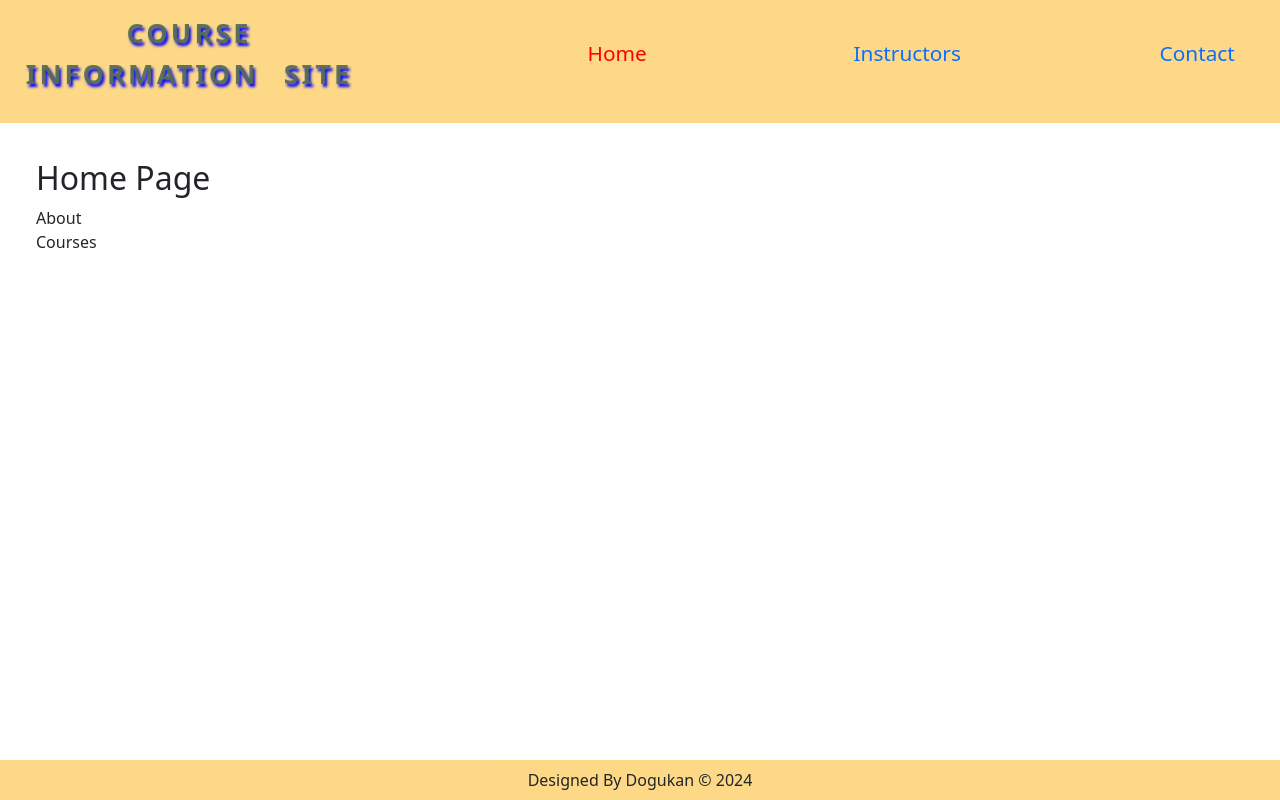
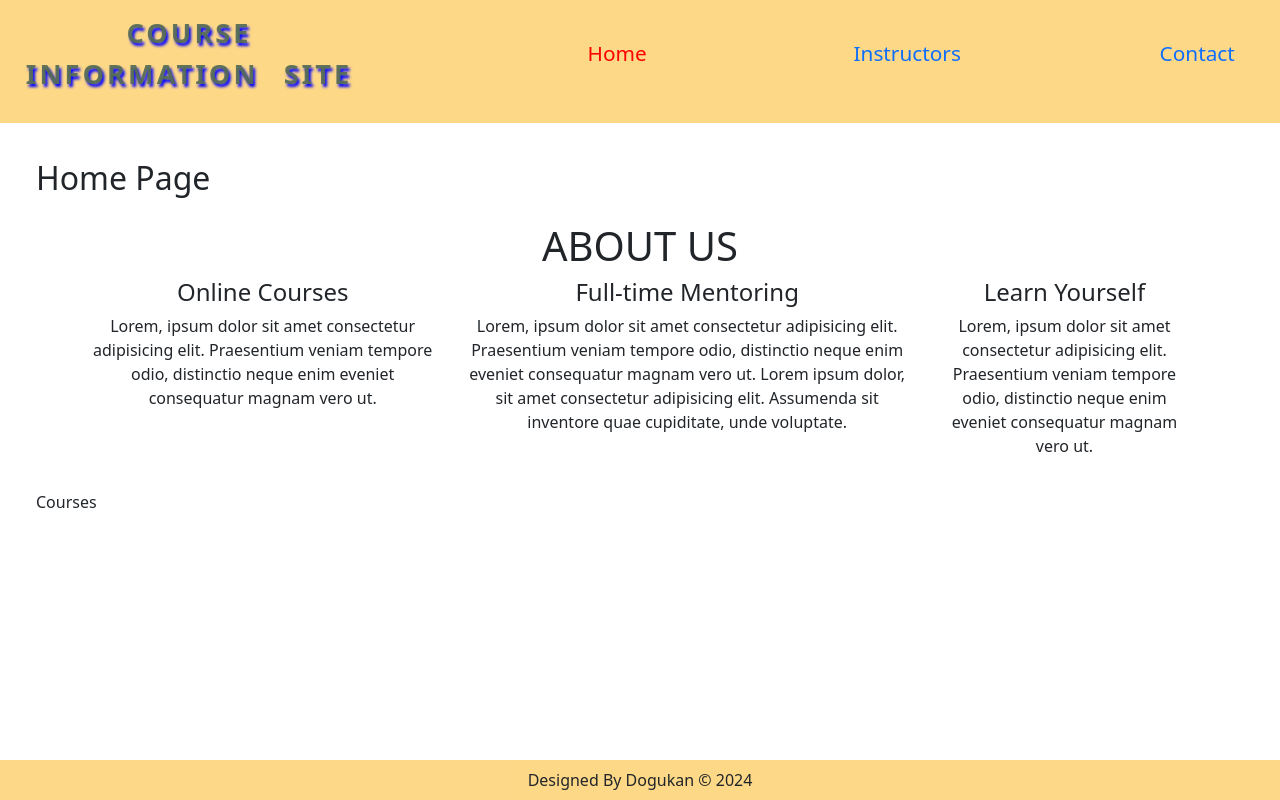
Before and after one commit to sakardogukan/CourseInfoSite, a React (Create React App) app: page / in a window 1280 px wide. Built offline with nearby package versions, Linux system fonts and the light colour scheme.

Commit message:
about component file updated

```diff
--- a/src/components/About.jsx
+++ b/src/components/About.jsx
@@ -1,9 +1,40 @@
-import React from 'react'
-
 const About = () => {
   return (
-    <div>About</div>
-  )
-}
+    <article className="container p-3">
+      <h1 className="text-center">ABOUT US</h1>
+      <div className="row text-center d-flex justify-content-center">
+        <div className="col-sm-12 col-md-6 col-lg-4">
+          <i className="fas fa-globe-americas fa-2x"></i>
+          <h4>Online Courses</h4>
+          <p>
+            Lorem, ipsum dolor sit amet consectetur adipisicing elit.
+            Praesentium veniam tempore odio, distinctio neque enim eveniet
+            consequatur magnam vero ut.
+          </p>
+        </div>
+        <div className="col-sm-12 col-md-6 col-lg-5">
+          <i className="fas fas fa-headset fa-2x"></i>
+          <h4>Full-time Mentoring</h4>
+          <p>
+            Lorem, ipsum dolor sit amet consectetur adipisicing elit.
+            Praesentium veniam tempore odio, distinctio neque enim eveniet
+            consequatur magnam vero ut. Lorem ipsum dolor, sit amet consectetur
+            adipisicing elit. Assumenda sit inventore quae cupiditate, unde
+            voluptate.
+          </p>
+        </div>
+        <div className="col-sm-12 col-md-6 col-lg-3">
+          <i className="fas fa-book-open fa-2x"></i>
+          <h4>Learn Yourself</h4>
+          <p>
+            Lorem, ipsum dolor sit amet consectetur adipisicing elit.
+            Praesentium veniam tempore odio, distinctio neque enim eveniet
+            consequatur magnam vero ut.
+          </p>
+        </div>
+      </div>
+    </article>
+  );
+};
 
-export default About
+export default About;
```
